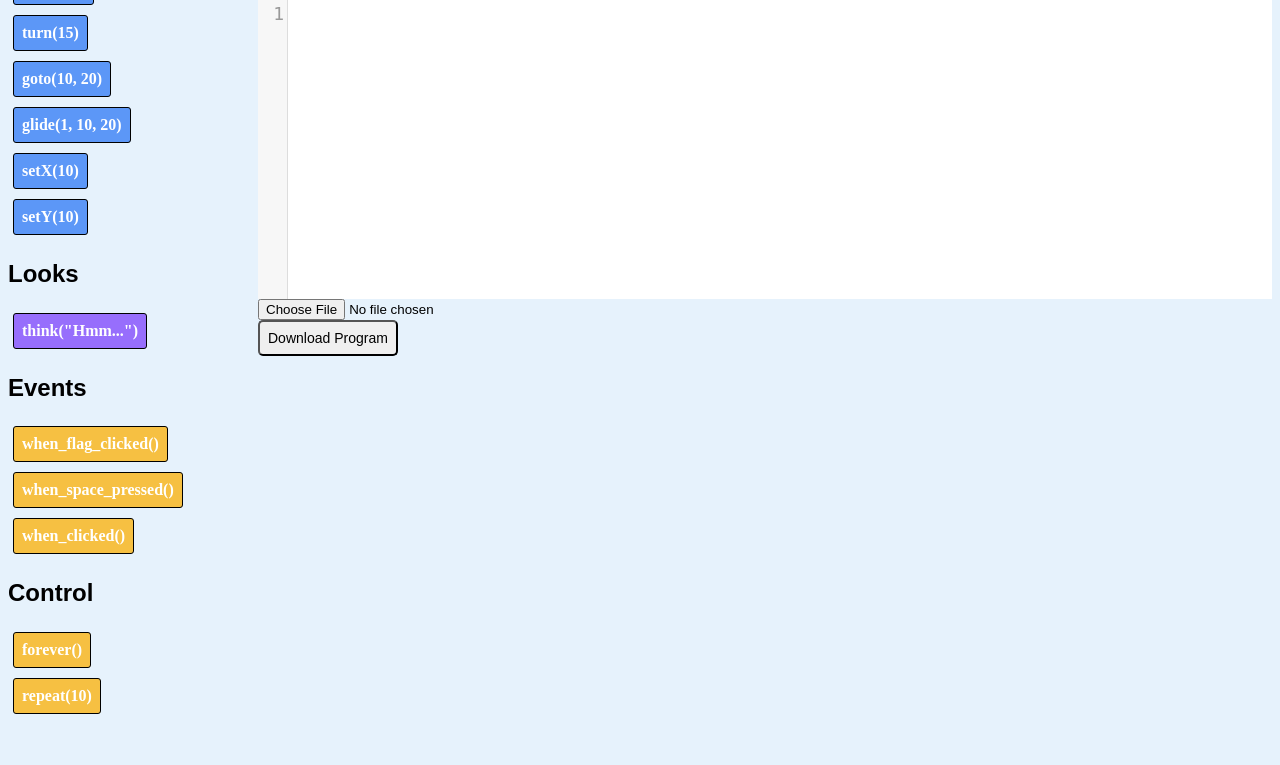
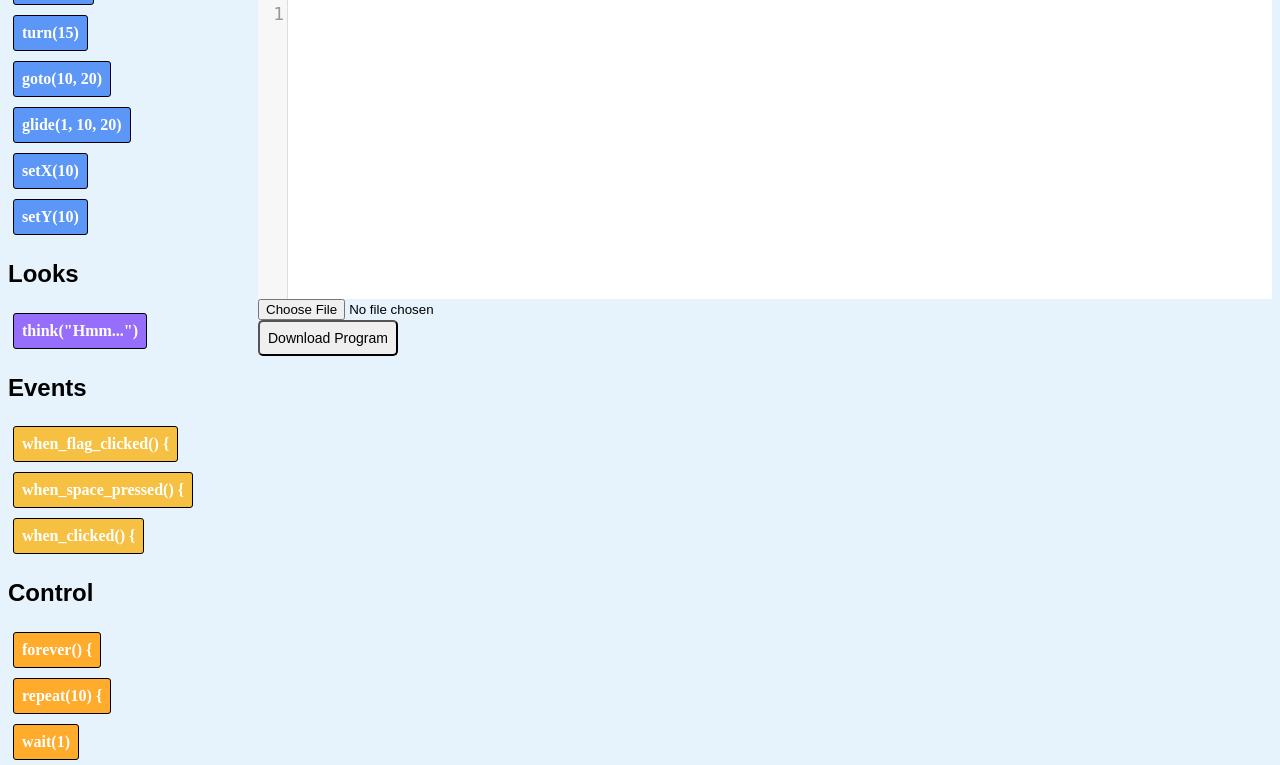
Before and after one commit to brianyu28/scratchtext, a Flask app: page / in a window 1280 px wide. Shown: the part 112-877 px from the top of the page. Before the commit the page ends 826 px from the top, so only its background shows below. Run offline with Flask 2, Linux system fonts and the light colour scheme; parts of the project's set-up code (start-up, migrations or seed data) failed here and were passed over; some libraries are stand-ins or nearby versions.

Commit message:
Add support for wait

```diff
--- a/templates/index.html
+++ b/templates/index.html
@@ -24,12 +24,13 @@
             <h2>Looks</h2>
                 <div><div class="block block-looks" data-value="think(&quot;Hmm...&quot;)">think("Hmm...")</div></div>
             <h2>Events</h2>
-                <div><div class="block block-event" data-value="when_flag_clicked() {\n\n}">when_flag_clicked()</div></div>
-                <div><div class="block block-event" data-value="when_space_pressed() {\n\n}">when_space_pressed()</div></div>
-                <div><div class="block block-event" data-value="when_clicked() {\n\n}">when_clicked()</div></div>
+                <div><div class="block block-event" data-value="when_flag_clicked() {\n\n}">when_flag_clicked() {</div></div>
+                <div><div class="block block-event" data-value="when_space_pressed() {\n\n}">when_space_pressed() {</div></div>
+                <div><div class="block block-event" data-value="when_clicked() {\n\n}">when_clicked() {</div></div>
             <h2>Control</h2>
-                <div><div class="block block-event" data-value="forever() {\n\n}">forever()</div></div>
-                <div><div class="block block-event" data-value="repeat(10) {\n\n}">repeat(10)</div></div>
+                <div><div class="block block-control" data-value="forever() {\n\n}">forever() {</div></div>
+                <div><div class="block block-control" data-value="repeat(10) {\n\n}">repeat(10) {</div></div>
+                <div><div class="block block-control" data-value="wait(1)">wait(1)</div></div>
         </div>
         <div class="main">
             <img class="title" src="/static/title.png">
```
Also changed, not shown: scratch.py (+12 -1 lines).
